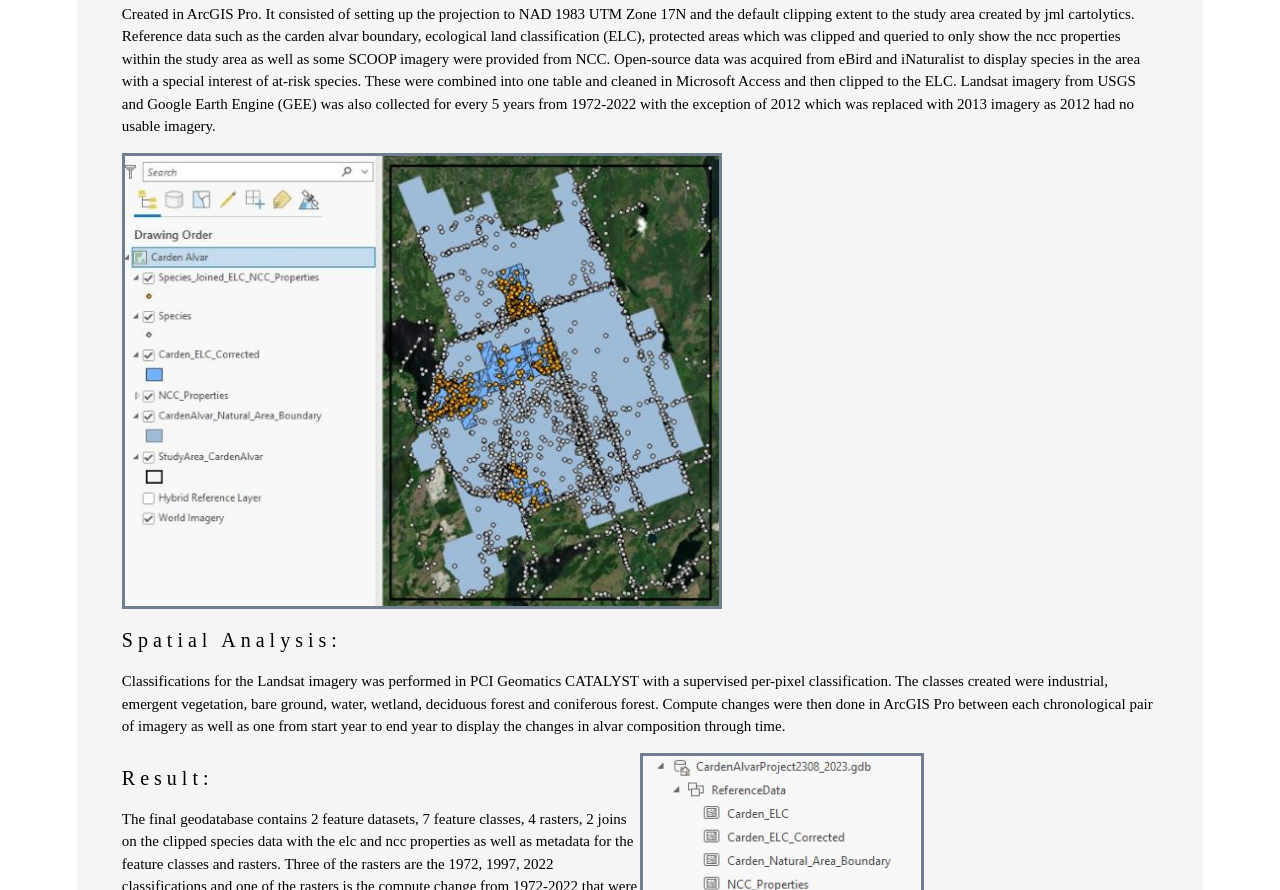
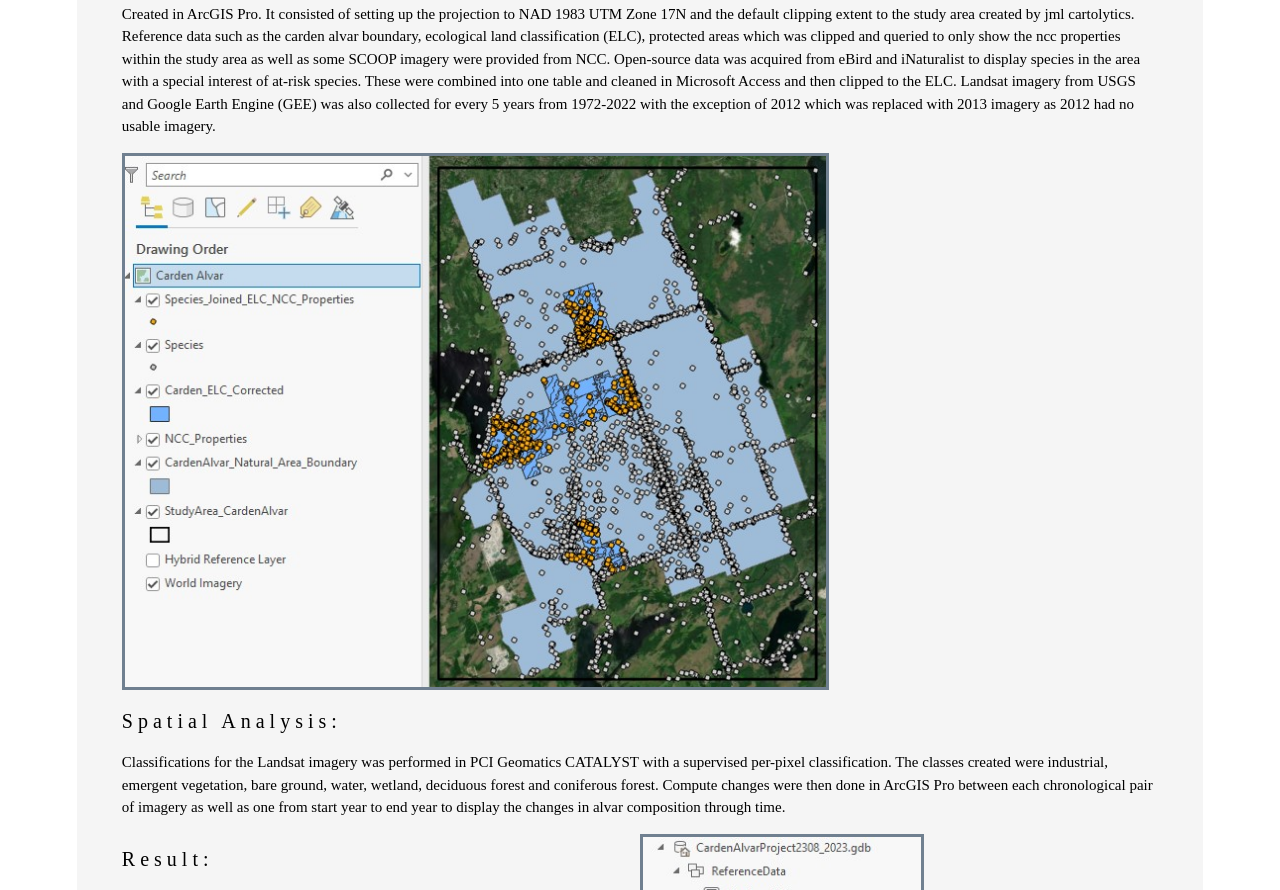
Before and after one commit to jessicamflemingc/JMLcartolytics, a plain HTML site: page methodology.html in a window 1280 px wide. Shown: the part 406-1296 px from the top of the page. Drawn offline with Linux system fonts and the light colour scheme.

Commit message:
Update methodology.html

```diff
--- a/methodology.html
+++ b/methodology.html
@@ -46,7 +46,7 @@ h1, h2, h3, h4, h5, h6 {
   <p>Created in ArcGIS Pro. It consisted of setting up the projection to NAD 1983 UTM Zone 17N and the default clipping extent to the study area created by jml cartolytics.  Reference data such as the carden alvar boundary, ecological land classification (ELC), protected areas which was clipped and queried to only show the ncc properties within the study area as well as some SCOOP imagery were provided from NCC. Open-source data was acquired from eBird and iNaturalist to display species in the area with a special interest of at-risk species. These were combined into one table and cleaned in Microsoft Access and then clipped to the ELC. Landsat imagery from USGS and Google Earth Engine (GEE) was also collected for every 5 years from 1972-2022 with the exception of 2012 which was replaced with 2013 imagery as 2012 had no usable imagery. </p>
   </div>
   <div>
-    <img src = "cardenalvar3.jpg" class = "img-right" alt="gdb layout" width = "600" height = "456">
+    <img src = "cardenalvar2.jpg" class = "img-right" alt="gdb layout" width = "707" height = "537">
   </div>
   <h4>Spatial Analysis:</h4>
   <p>Classifications for the Landsat imagery was performed in PCI Geomatics CATALYST with a supervised per-pixel classification. The classes created were industrial, emergent vegetation, bare ground, water, wetland, deciduous forest and coniferous forest. Compute changes were then done in ArcGIS Pro between each chronological pair of imagery as well as one from start year to end year to display the changes in alvar composition through time. </p>
```
